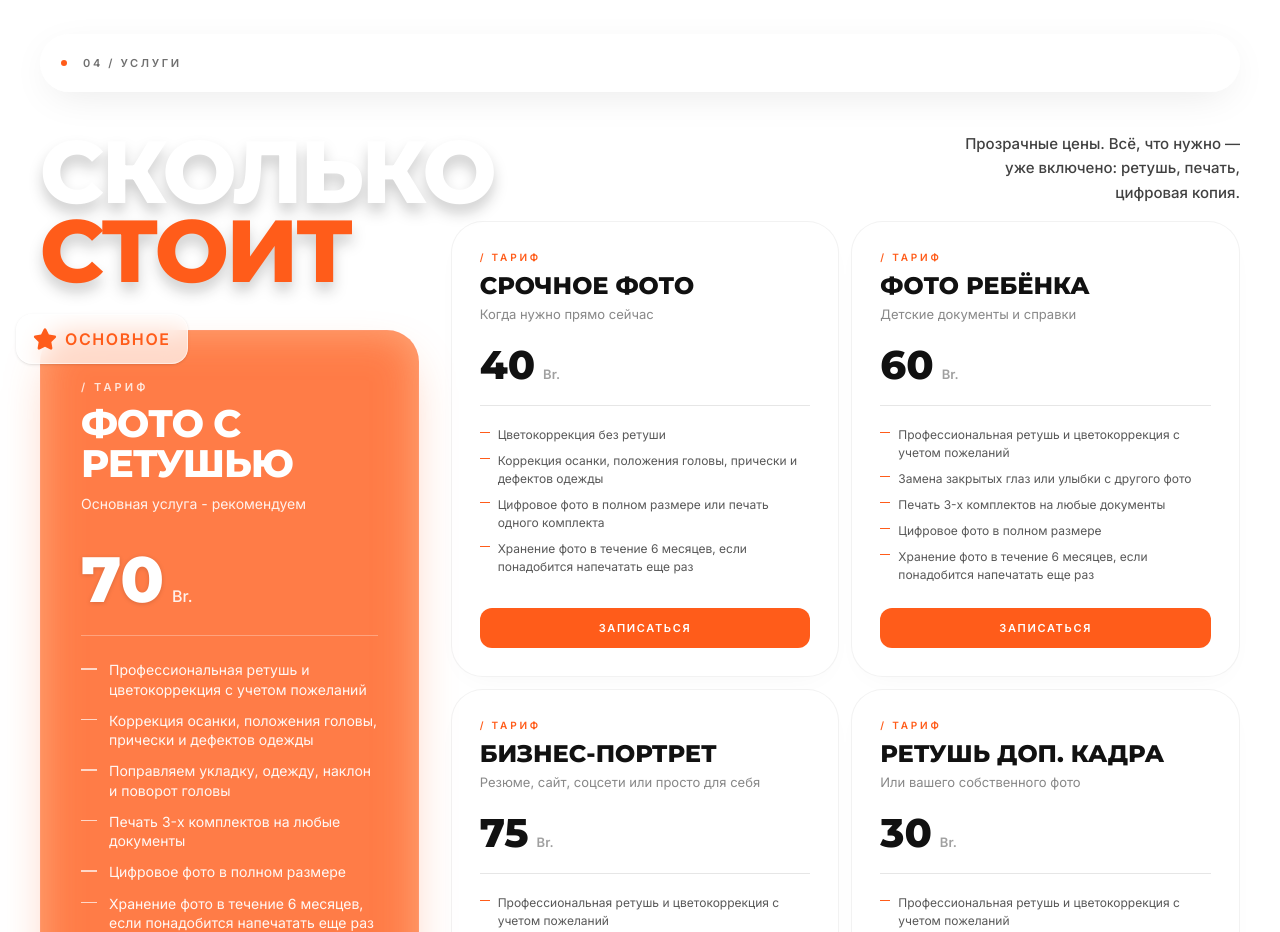
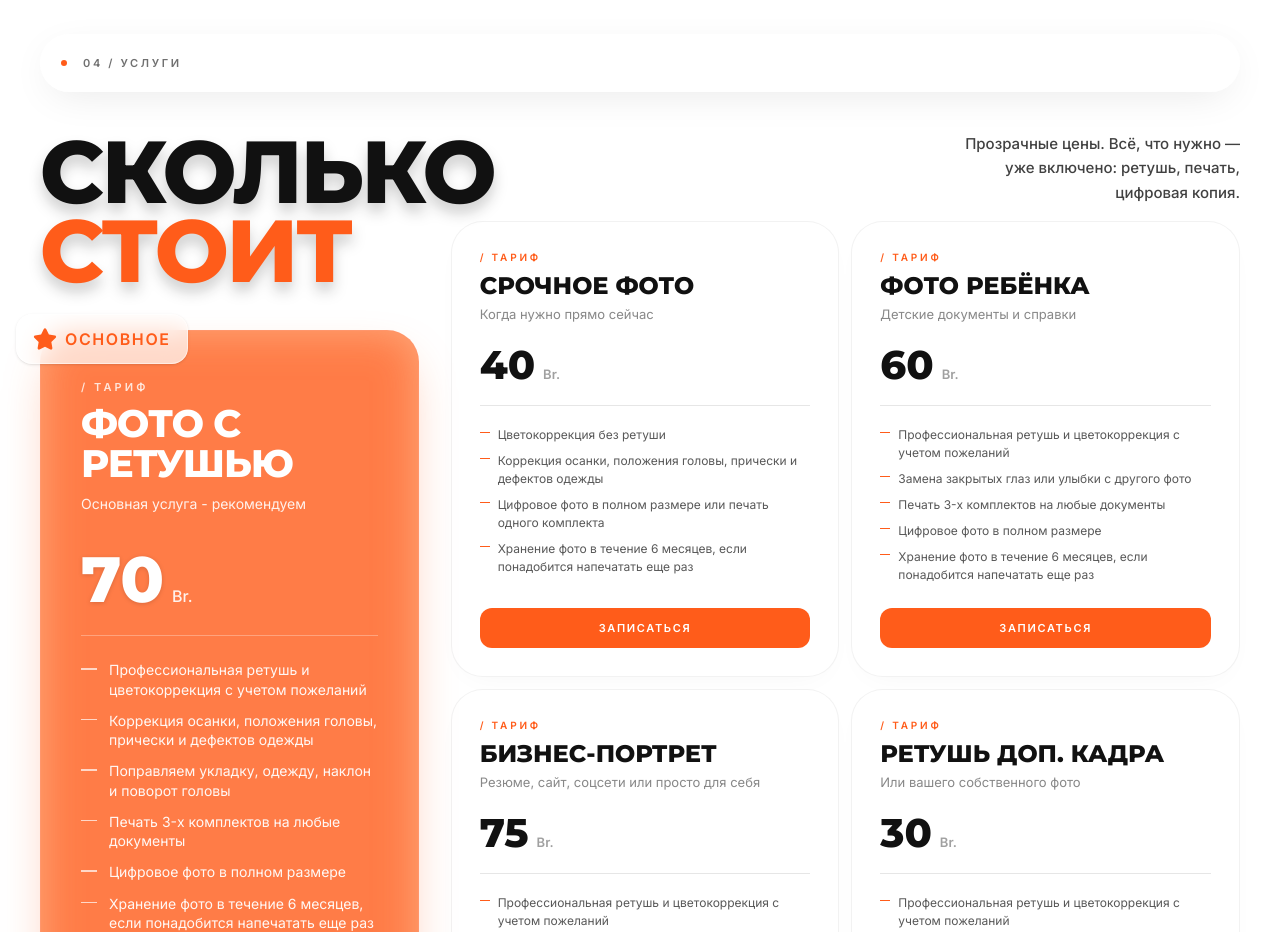
Before and after one commit to hylaron/ophotoby, a React (Vite) app: page / in a window 1280 px wide. Shown: the part 4580-5512 px from the top of the page. Built offline with nearby package versions, Linux system fonts and the light colour scheme; a web font is replaced by a local one.

Commit message:
в чёрный цвет

```diff
--- a/src/components/Services.jsx
+++ b/src/components/Services.jsx
@@ -45,7 +45,7 @@ export default function Services({ index = 3 }) {
 
           {/* ЛЕВАЯ КОЛОНКА */}
           <div className="lg:col-span-4 flex flex-col">
-            <h2 className="font-display text-[clamp(4rem,7vw,5.5rem)] font-extrabold uppercase leading-[0.9] tracking-[-0.03em] text-white drop-shadow-xl drop-shadow-black/20">
+            <h2 className="font-display text-[clamp(4rem,7vw,5.5rem)] font-extrabold uppercase leading-[0.9] tracking-[-0.03em] text-black drop-shadow-xl drop-shadow-black/20">
               СКОЛЬКО<br /><span className="text-[#FF5C1A]">СТОИТ</span>
             </h2>
 
```
